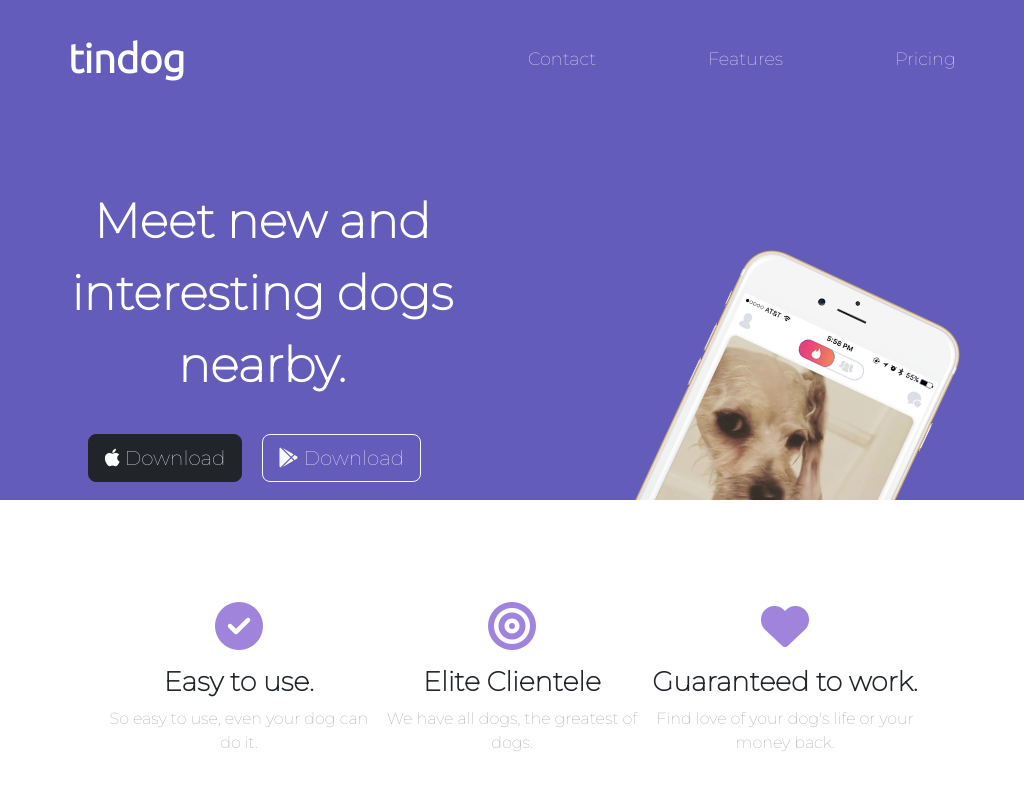
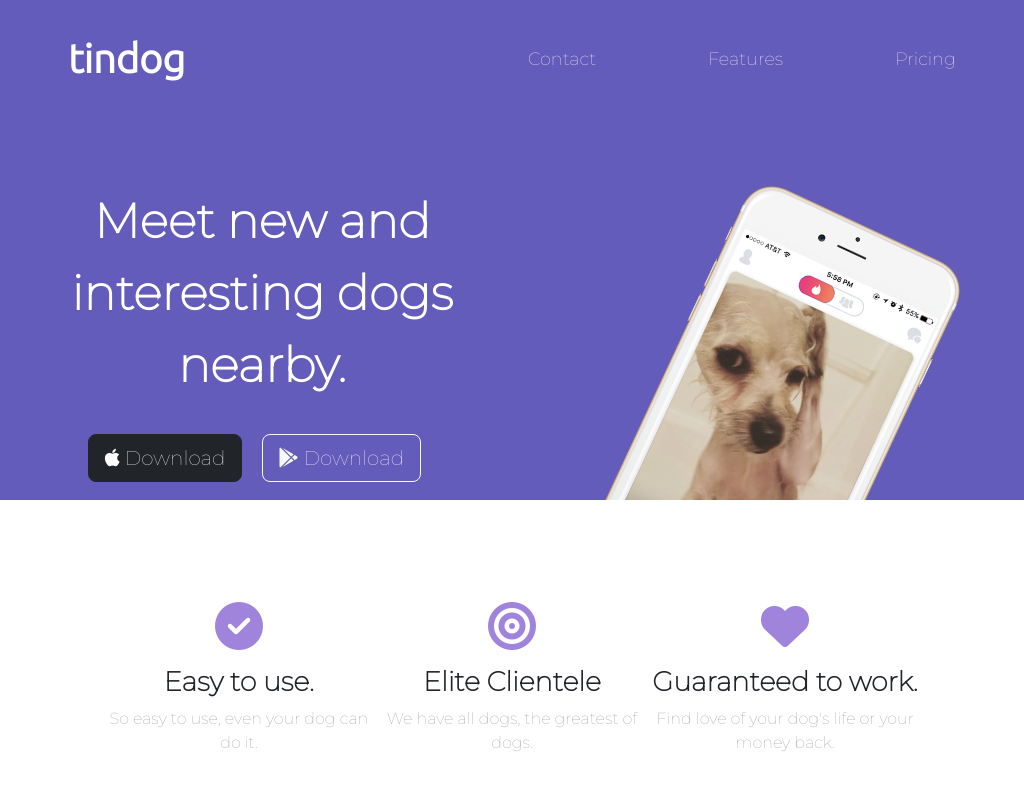
Before and after one commit to anshvarma07/tindog-7Mar2022, a website: page index.html in a window 1024 px wide. Shown: the top 800 px of the page. Drawn offline with nearby package versions, Linux system fonts and the light colour scheme.

Commit message:
Update style.css

```diff
--- a/static/css/style.css
+++ b/static/css/style.css
@@ -71,7 +71,7 @@ a{
 .title-image {
     width: 45%;
     transform: rotate(25Deg);
-    top:80px;
+    top:110px;
     position: absolute;
     /* bottom: 80px; */
     z-index: 0;
@@ -232,7 +232,8 @@ a{
         z-index: 0;
         width: 15rem;
         right: 0rem;
-        bottom: 5rem;
+        top: 0rem;
+        top :1rem;
     }
 
     .fluid1 {
@@ -262,6 +263,7 @@ a{
         width: 15rem;
         right: 0rem;
         bottom: 0rem;
+        top:0rem;
     }
 
     .pricing-row {
```
